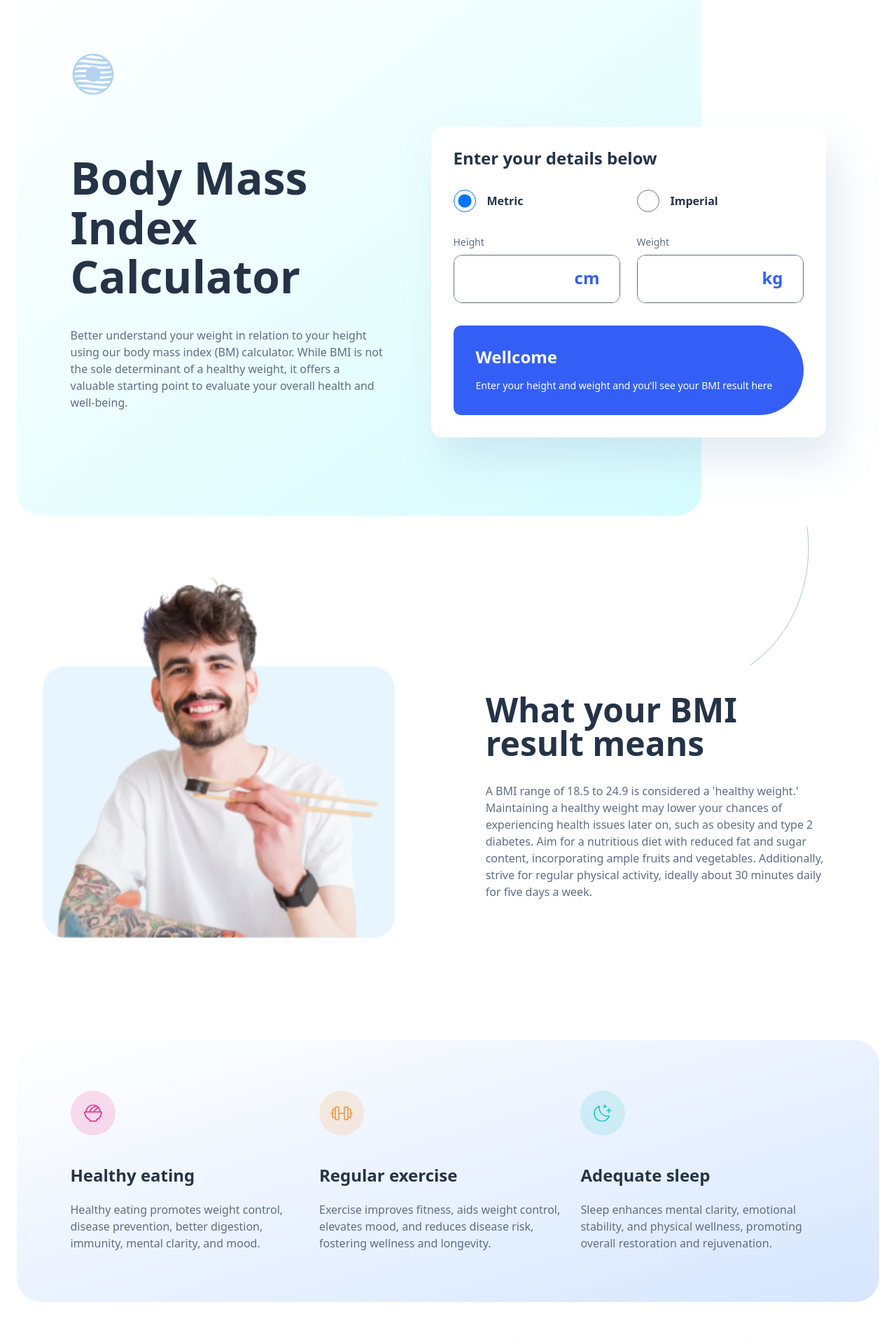
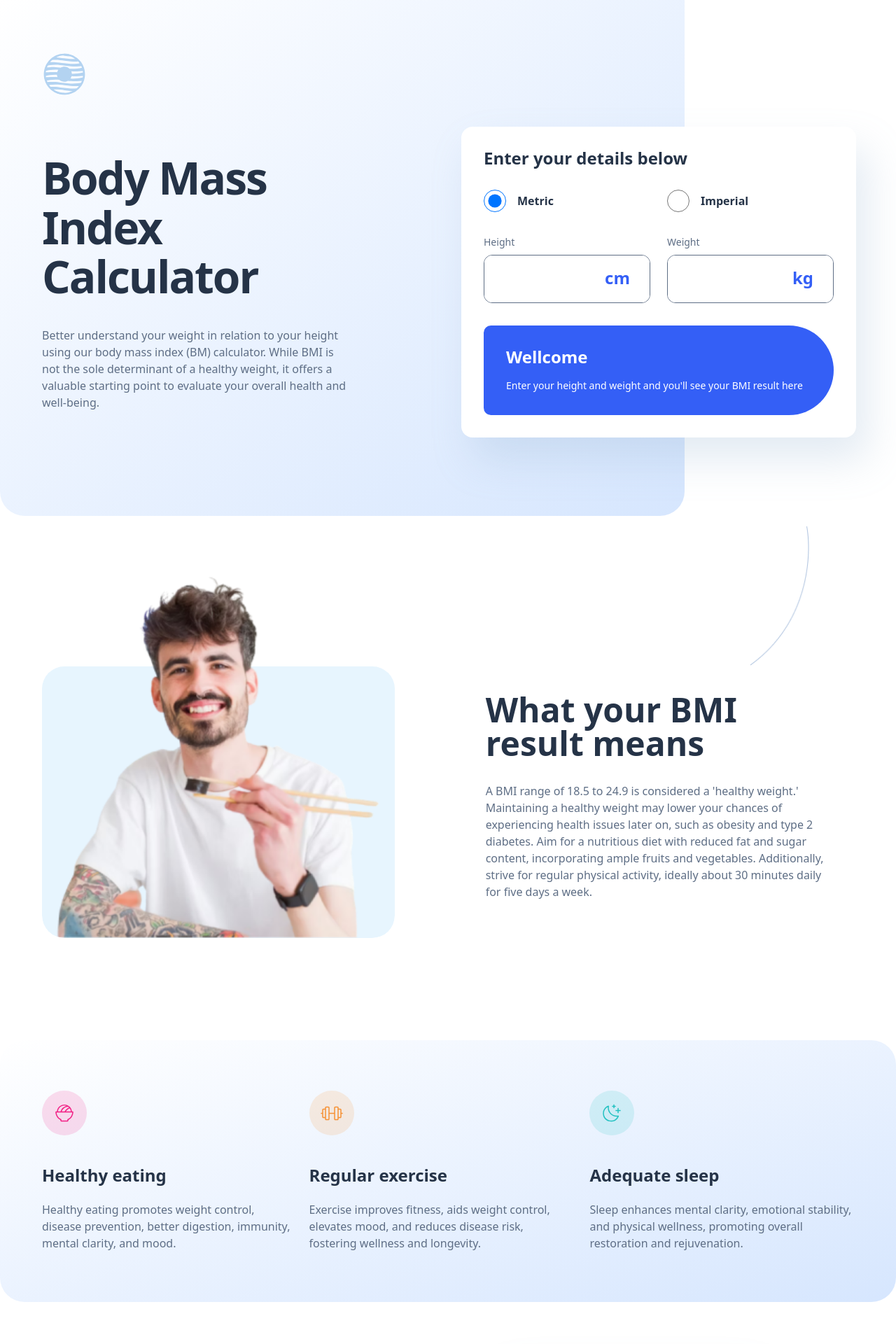
Before and after one commit to aleksi-svaridze/bmi, a React (Create React App) app: page / in a window 1280 px wide. Shown: the top 1920 px of the page at 70% size. Built offline with nearby package versions, Linux system fonts and the light colour scheme.

Commit message:
Change media breakpoint

```diff
--- a/src/App.js
+++ b/src/App.js
@@ -6,14 +6,14 @@ import { Limitations } from "./sections/Limitationes";
 
 function App() {
   return (
-    <main className="lg:px-6 pb-24">
-      <div className="lg:max-w-[1392px] mx-auto relative lg:h-[737px]">
-        <div className="bg-gradient-to-br from-[#D6E6FE]/0 to-[#D6FCFE]/100 rounded-b-[35px] h-[640px] lg:h-auto lg:w-[978px] absolute top-0 left-0 right-0 lg:bottom-0 -z-10"></div>
+    <main className=" pb-24">
+      <div className="lg:max-w-[1440px] mx-auto relative lg:h-[737px]">
+        <div className="bg-gradient-to-br from-[#D6FCFE]/0 to-[#D6E6FE]/100 rounded-b-[35px] h-[640px] xl:h-auto xl:w-[978px] absolute top-0 left-0 right-0 xl:bottom-0 -z-10"></div>
         <Header />
         <Hero />
       </div>
 
-      <div className="py-[70px] lg:max-w-[1392px] mx-auto">
+      <div className="py-[70px] lg:pt-40 xl:pt-[70px] lg:max-w-[1392px] mx-auto">
         <About />
       </div>
 
--- a/src/components/Calculator.jsx
+++ b/src/components/Calculator.jsx
@@ -13,7 +13,7 @@ const Calculator = () => {
 
   return (
     <div
-      className="bg-white w-full lg:w-[564px] shrink-0 rounded-2xl p-8"
+      className="bg-white w-full xl:w-[564px] shrink-0 rounded-2xl p-8"
       style={{ boxShadow: "16px 32px 56px 0 rgba( 143, 174, 207, 0.25)" }}
     >
       <h4 className="text-gunmetal text-2xl font-semibold leading-[110%]">
--- a/src/components/ImperialCalculator.jsx
+++ b/src/components/ImperialCalculator.jsx
@@ -34,7 +34,6 @@ const ImperialCalculator = () => {
     }
   };
 
-  console.log("Imperial", width);
   return (
     <>
       <div className="">
--- a/src/components/MetricCalculator.jsx
+++ b/src/components/MetricCalculator.jsx
@@ -35,7 +35,6 @@ const MetricCalculator = () => {
     }
   };
 
-  console.log("Metric", width);
   return (
     <>
       <form className="flex flex-col gap-y-4 md:gap-y-0 md:flex-row md:items-center gap-x-6">
--- a/src/sections/About.jsx
+++ b/src/sections/About.jsx
@@ -3,7 +3,7 @@ import TopLine from "../images/top_line.png";
 
 export const About = () => {
   return (
-    <div className="flex flex-col md:flex-row items-center md:gap-x-[74px] lg:gap-x-[130px] gap-y-12 md:gap-y-0 lg:max-w-[1159px] lg:container relative">
+    <div className="flex flex-col md:flex-row items-center md:gap-x-[74px] lg:gap-x-[130px] gap-y-12 md:gap-y-0 lg:max-w-[1160px] lg:container relative">
       <img
         src={TopLine}
         alt=""
--- a/src/sections/Advices.jsx
+++ b/src/sections/Advices.jsx
@@ -33,7 +33,7 @@ export const Advices = () => {
     },
   ]);
   return (
-    <div className="flex flex-col lg:flex-row gap-y-10 lg:gap-y-0 lg:gap-x-6 my-[76px] py-14 md:py-[60px] lg:py-[72px] px-5 md:px-10 container lg:max-w-[1159px]">
+    <div className="flex flex-col lg:flex-row gap-y-10 lg:gap-y-0 lg:gap-x-6 my-[76px] py-14 md:py-[60px] lg:py-[72px] px-5 md:px-10 lg:px-0 container lg:max-w-[1160px]">
       {data.map((item) => (
         <AdviceCard
           key={item.id}
--- a/src/sections/Header.jsx
+++ b/src/sections/Header.jsx
@@ -2,7 +2,7 @@ import { GameIcon } from "../images/Icons";
 
 const Header = () => {
   return (
-    <header className="px-5 md:px-10 flex items-center justify-center lg:block container lg:max-w-[1159px] h-24 md:h-[112px] lg:h-[181px] lg:pt-[74px] z-10">
+    <header className="px-5 md:px-10 lg:px-0 flex items-center justify-center lg:block container lg:max-w-[1160px] h-24 md:h-[112px] lg:h-[181px] lg:pt-[74px] z-10">
       <GameIcon className="size-10 lg:size-16" />
     </header>
   );
--- a/src/sections/Hero.jsx
+++ b/src/sections/Hero.jsx
@@ -2,20 +2,24 @@ import Calculator from "../components/Calculator";
 
 export const Hero = () => {
   return (
-    <div className="px-5 md:px-10 container lg:max-w-[1159px] lg:flex lg:items-center lg:gap-x-16">
-      <div className="text-center lg:text-left mb-11 lg:mb-0">
-        <h1 className="font-semibold text-5xl lg:text-[64px] leading-[110%] text-gunmetal mb-[22px] md:mb-6 lg:mb-9">
+    <div className="px-5 md:px-10 xl:px-0 container xl:max-w-[1160px] xl:flex xl:items-center xl:gap-x-32">
+      <div className="text-center xl:text-left mb-11 xl:mb-0">
+        <h1
+          style={{ letterSpacing: "-2px" }}
+          className="xl:w-[471px] font-semibold text-5xl xl:text-[64px] leading-[110%] text-gunmetal mb-[22px] md:mb-6 xl:mb-9"
+        >
           Body Mass
           <br /> Index
           <br className="md:hidden" /> Calculator
         </h1>
-        <p className="text-electric-blue text-base leading-[150%]">
+        <p className="text-electric-blue text-base leading-[150%] xl:w-[440px]">
           Better understand your weight in relation to your height using our
           body mass index (BM) calculator. While BMI is not the sole determinant
           of a healthy weight, it offers a valuable starting point to evaluate
           your overall health and well-being.
         </p>
       </div>
+
       <Calculator />
     </div>
   );
--- a/src/sections/Limitationes.jsx
+++ b/src/sections/Limitationes.jsx
@@ -38,7 +38,7 @@ export const Limitations = () => {
   ]);
   return (
     <>
-      <div className="flex flex-col lg:flex-row gap-y-14 lg:gap-y-0 lg:gap-x-[130px] px-5 md:px-10 container lg:max-w-[1159px] mb-14 lg:mb-8">
+      <div className="flex flex-col lg:flex-row gap-y-14 lg:gap-y-0 lg:gap-x-[132px] px-5 md:px-10 lg:px-0 container lg:max-w-[1160px] mb-14 lg:mb-8">
         <div className="text-center lg:text-left lg:w-1/2">
           <h2 className="font-semibold text-[32px] lg:text-5xl leading-[110%] text-gunmetal mb-8">
             Limitations of BMI
@@ -76,7 +76,7 @@ export const Limitations = () => {
           ))}
       </div>
       {/* Desktop */}
-      <div className="hidden lg:flex gap-x-8 justify-end px-10 container max-w-[1159px] mb-6 relative">
+      <div className="hidden lg:flex gap-x-8 justify-end px-10 lg:px-0 container max-w-[1160px] mb-6 relative">
         <img
           src={BottomLine}
           alt=""
@@ -95,7 +95,7 @@ export const Limitations = () => {
             ))}
       </div>
 
-      <div className="hidden lg:flex gap-x-8 relative justify-center px-10 container max-w-[1159px]">
+      <div className="hidden lg:flex gap-x-8 relative justify-center px-10 lg:px-0 container max-w-[1160px]">
         {cardData &&
           cardData
             .slice(3, 5)
```
